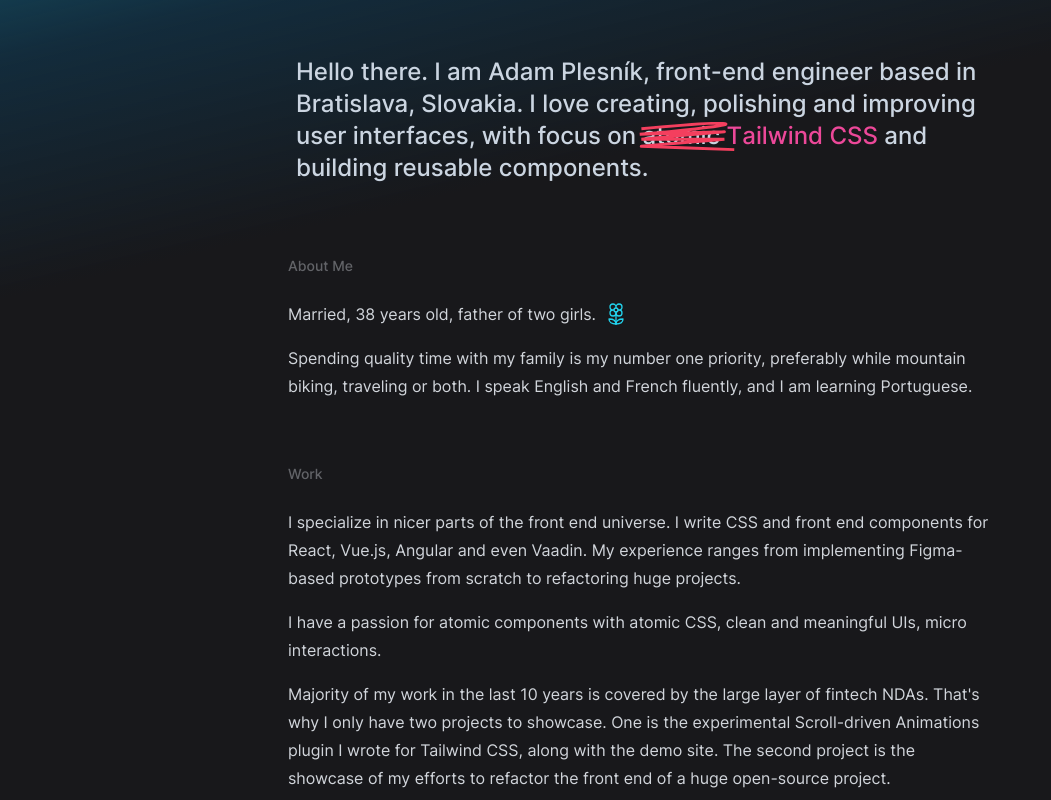
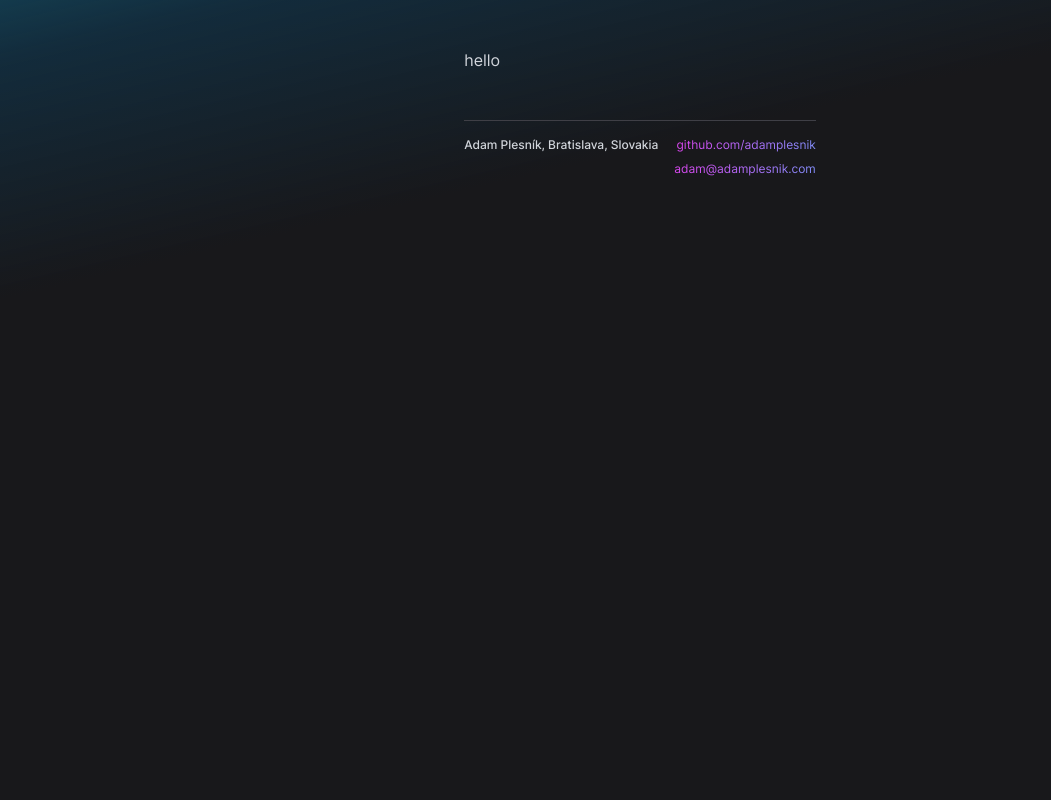
Before and after one commit to adamplesnik/adamplesnik.com, a React (Vite) app: page /blog in a window 1280 px wide. Shown: the top 800 px of the page, without its empty margins (0-1051 px from the left). Built offline with nearby package versions, Linux system fonts and the light colour scheme.

Commit message:
Add router with Home, Blog (WIP) pages

```diff
--- a/package.json
+++ b/package.json
@@ -11,9 +11,12 @@
   },
   "dependencies": {
     "framer-motion": "^11.0.24",
+    "localforage": "^1.10.0",
     "lucide-react": "^0.363.0",
+    "match-sorter": "^6.3.4",
     "react": "^18.2.0",
-    "react-dom": "^18.2.0"
+    "react-dom": "^18.2.0",
+    "react-router-dom": "^6.22.3"
   },
   "devDependencies": {
     "@types/react": "^18.2.66",
--- a/src/App.tsx
+++ /dev/null
@@ -1,27 +0,0 @@
-import PageBackground from './components/PageBackground'
-import CvTile from './content/CvTile'
-import Footer from './content/Footer'
-import InfoTile from './content/InfoTile'
-import PluginTile from './content/PluginTile'
-import WebUmeniaTile from './content/WebUmeniaTile'
-import WorkTile from './content/WorkTile'
-
-function App() {
-  return (
-    <>
-      <div className="flex w-screen justify-center">
-        <PageBackground />
-        <div className="relative mb-12 flex max-w-screen-md flex-col gap-8 overflow-hidden p-8 pt-12 md:gap-12">
-          <InfoTile />
-          <CvTile />
-          <WorkTile />
-          <PluginTile />
-          <WebUmeniaTile />
-          <Footer />
-        </div>
-      </div>
-    </>
-  )
-}
-
-export default App
--- /dev/null
+++ b/src/layouts/Page.tsx
@@ -0,0 +1,21 @@
+import { PropsWithChildren } from 'react'
+import PageBackground from '../components/PageBackground'
+import Footer from '../content/Footer'
+
+const Page = ({ children }: PropsWithChildren<PageProps>) => {
+  return (
+    <div className="flex w-screen justify-center">
+      <PageBackground />
+      <div className="relative mb-12 flex max-w-screen-md flex-col gap-8 overflow-hidden p-8 pt-12 md:gap-12">
+        {children}
+        <Footer />
+      </div>
+    </div>
+  )
+}
+
+export interface PageProps {
+  children: PropsWithChildren
+}
+
+export default Page
--- a/src/main.tsx
+++ b/src/main.tsx
@@ -1,10 +1,24 @@
 import React from 'react'
 import ReactDOM from 'react-dom/client'
-import App from './App.tsx'
+import { createBrowserRouter, RouterProvider } from 'react-router-dom'
+import Home from './pages/Home.tsx'
 import './index.css'
+import Blog from './pages/Blog.tsx'
+
+const router = createBrowserRouter([
+  {
+    path: '/',
+    element: <Home />,
+    errorElement: <Home />,
+  },
+  {
+    path: '/blog',
+    element: <Blog />,
+  },
+])
 
 ReactDOM.createRoot(document.getElementById('root')!).render(
   <React.StrictMode>
-    <App />
+    <RouterProvider router={router} />
   </React.StrictMode>
 )
--- /dev/null
+++ b/src/pages/Blog.tsx
@@ -0,0 +1,7 @@
+import Page from '../layouts/Page'
+
+const Blog = () => {
+  return <Page>hello</Page>
+}
+
+export default Blog
--- /dev/null
+++ b/src/pages/Home.tsx
@@ -0,0 +1,20 @@
+import CvTile from '../content/CvTile'
+import InfoTile from '../content/InfoTile'
+import PluginTile from '../content/PluginTile'
+import WebUmeniaTile from '../content/WebUmeniaTile'
+import WorkTile from '../content/WorkTile'
+import Page from '../layouts/Page'
+
+const Home = () => {
+  return (
+    <Page>
+      <InfoTile />
+      <CvTile />
+      <WorkTile />
+      <PluginTile />
+      <WebUmeniaTile />
+    </Page>
+  )
+}
+
+export default Home
```
Also changed, not shown: 1 other file (tests, documents, lock files or other folders).
